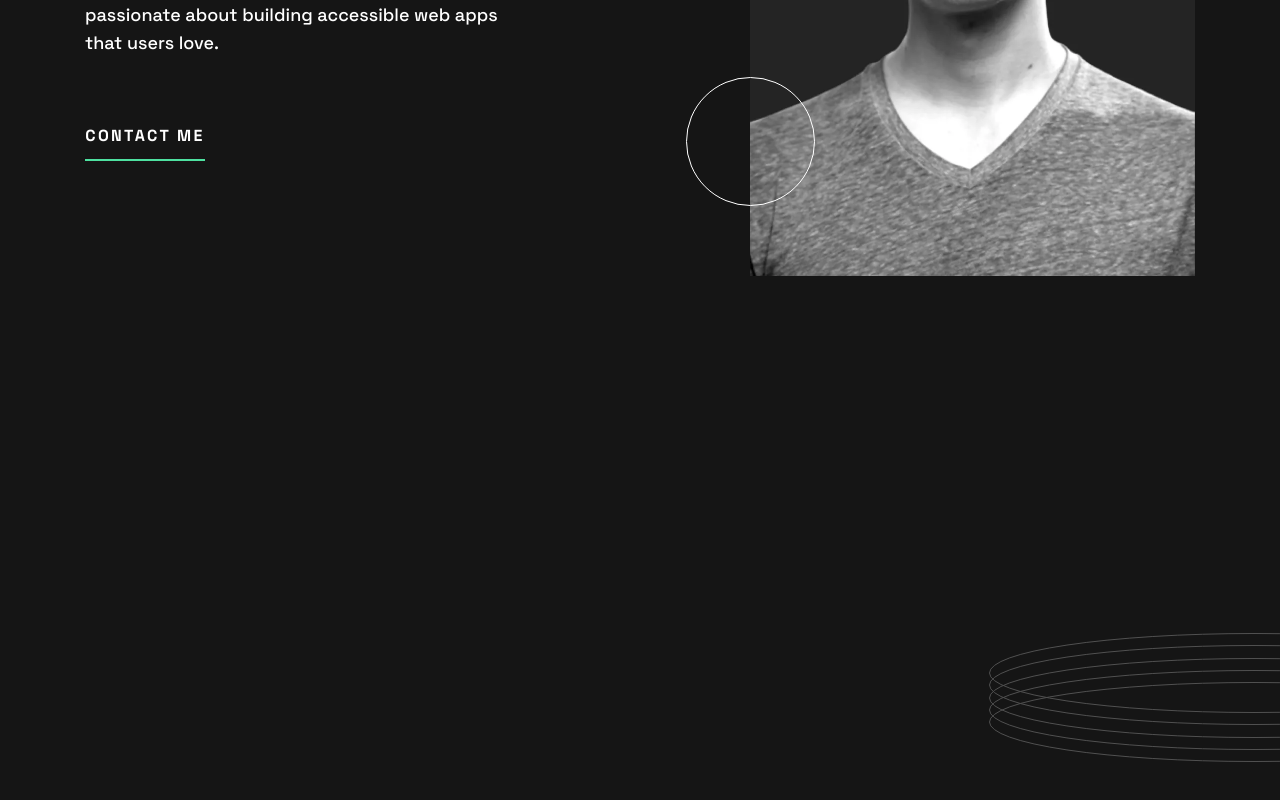
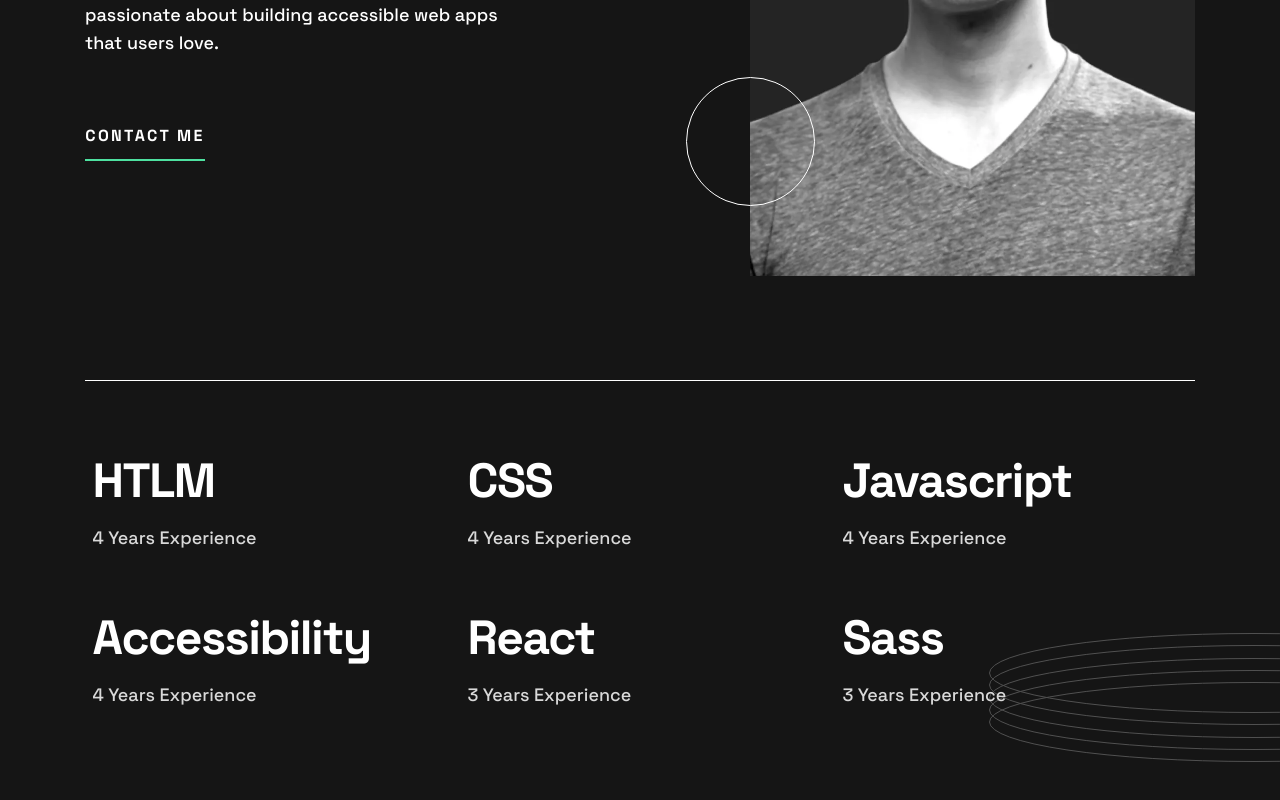
Before and after one commit to Otaviano-Manoel/developer_portfolio, a React (Create React App) app: page / in a window 1280 px wide. Shown: the part 444-1244 px from the top of the page. Built offline with nearby package versions, Linux system fonts and the light colour scheme.

Commit message:
adicionado o componente das tecnologias

```diff
--- /dev/null
+++ b/src/component/technology/technology.module.scss
@@ -0,0 +1,61 @@
+@import '../../assets/style/variables';
+@import '../../assets/style/mixins';
+
+.technology {
+    display: grid;
+    justify-content: center;
+    border-top: 1px solid $color-white;
+    padding-top: 72px;
+    grid-template-columns: repeat(3, 345px);
+    column-gap: 30px;
+    row-gap: 58px;
+
+    @include max-breakpoint($desktop) {
+        padding-left: 5px;
+        justify-content: flex-start;
+    }
+
+    @include max-breakpoint($tablet) {
+        grid-template-columns: repeat(2, 50%);
+        padding-top: 52px;
+        column-gap: 7px;
+        row-gap: 52px;
+    }
+
+    @include max-breakpoint($mobile) {
+        grid-template-columns: repeat(1, 100%);
+        padding-top: 40px;
+        text-align: center;
+        column-gap: 0px;
+        row-gap: 24px;
+    }
+
+
+    .container {
+        display: flex;
+        flex-direction: column;
+        gap: 15px;
+
+        @include max-breakpoint($mobile) {
+            gap: 1px;
+        }
+
+        .name {
+            @include typography(48px, 56px, -1.5px, 700);
+
+            @include max-breakpoint($mobile) {
+                @include typography(32px, 40px, -1px, 700);
+            }
+        }
+
+        .experience {
+            @include typography(18px, 28px, null, 500);
+            text-transform: capitalize;
+            color: $color-grey;
+
+            @include max-breakpoint($mobile) {
+                @include typography(16px, 26px, null, 500);
+            }
+        }
+    }
+}
--- /dev/null
+++ b/src/component/technology/technology.tsx
@@ -0,0 +1,26 @@
+import React from 'react';
+import styled from './technology.module.scss';
+
+function Technology() {
+
+    const addTechnology = (name: string, years: number): JSX.Element => {
+        return (
+            <div data-testid='container' className={styled['container']}>
+                <h2 className={styled['name']}>{name}</h2>
+                <p className={styled['experience']}>{years} Years experience</p>
+            </div>
+        )
+    }
+    return (
+        <section className={styled['technology']}>
+            {addTechnology('HTLM', 4)}
+            {addTechnology('CSS', 4)}
+            {addTechnology('Javascript', 4)}
+            {addTechnology('Accessibility', 4)}
+            {addTechnology('React', 3)}
+            {addTechnology('Sass', 3)}
+        </section>
+    );
+}
+
+export default Technology;
--- a/src/page/App.tsx
+++ b/src/page/App.tsx
@@ -8,6 +8,7 @@ import circle from '../assets/images/pattern-circle.svg';
 import classNames from 'classnames';
 import Nav from '../component/nav/Nav';
 import Hero from '../component/hero/hero';
+import Technology from '../component/technology/technology';
 
 function App() {
   return (
@@ -19,6 +20,7 @@ function App() {
         <img className={styled['circle']} src={circle} alt="Circle" />
         <Nav />
         <Hero />
+        <Technology />
       </div>
     </div>
   );
```
Also changed, not shown: 1 other file (tests, documents, lock files or other folders).
